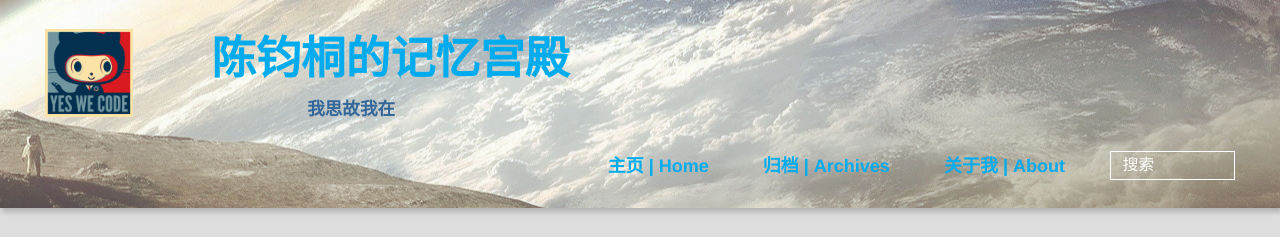
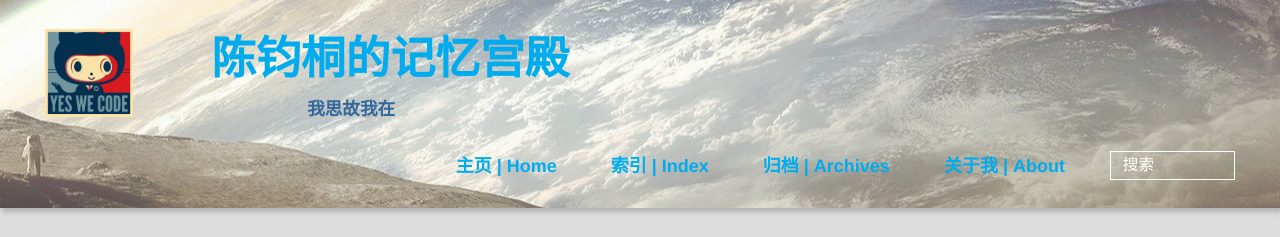
Before and after one commit to chenjuntong/chenjuntong.github.io, a plain HTML site: page 2015/08/23/elon musk/index.html in a window 1280 px wide. Shown: the top 237 px of the page. Drawn offline with Linux system fonts and the light colour scheme; a script that the page names is missing.

Commit message:
Site updated: 2015-12-04 00:08:39

```diff
--- a/2015/08/23/elon musk/index.html
+++ b/2015/08/23/elon musk/index.html
@@ -66,6 +66,8 @@
 					<ul>
 
 						<li><a href="/">主页 | Home</a></li>
+
+						<li><a href="/index">索引 | Index</a></li>
 
 						<li><a href="/archives">归档 | Archives</a></li>
 
```
Also changed, not shown: 2015/10/29/instagram/index.html (+2 -0 lines), 2015/12/01/qiup/index.html (+2 -0 lines), about/index.html (+2 -0 lines), archives/2015/08/index.html (+2 -0 lines), archives/2015/10/index.html (+2 -0 lines), archives/2015/12/index.html (+2 -0 lines), archives/2015/index.html (+2 -0 lines), archives/index.html (+2 -0 lines), categories/原创英文翻译/index.html (+2 -0 lines), index.html (+2 -0 lines), tags/创业故事/index.html (+2 -0 lines), tags/英文科技文章翻译/index.html (+2 -0 lines).
